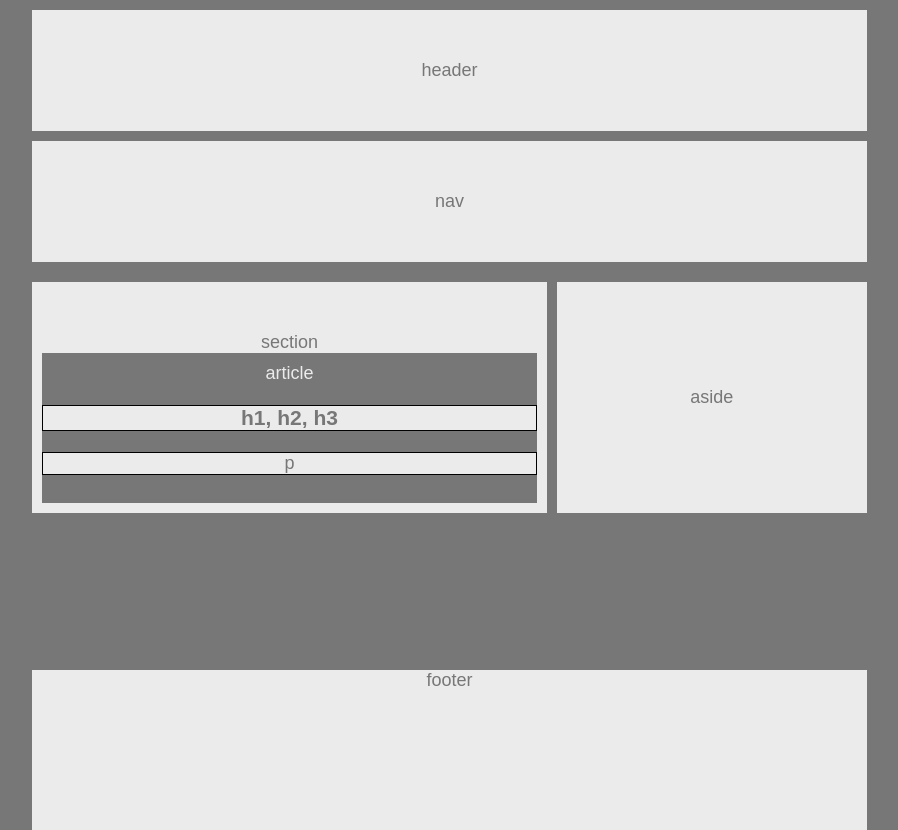
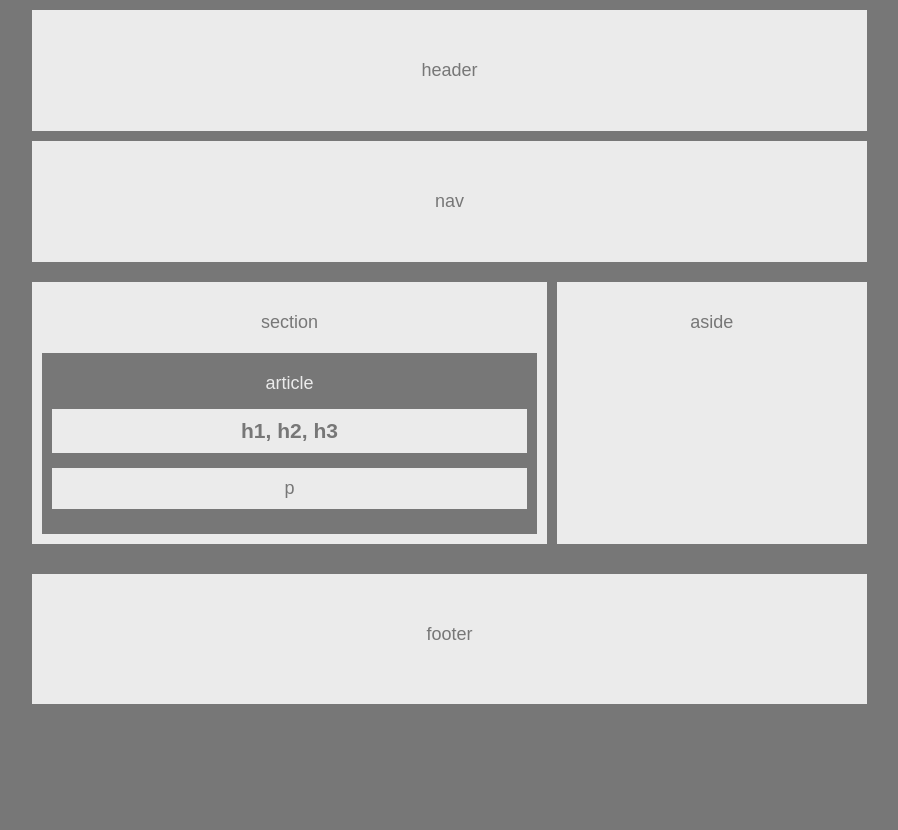
Before and after one commit to GrimbleLewis/HW-Wireframe, a plain HTML site: page index.html in a window 1280 px wide. Shown: the whole page, without its empty margins (93-991 px from the left). Drawn offline with Linux system fonts and the light colour scheme.

Commit message:
finished hw-wireframe

```diff
--- a/index.html
+++ b/index.html
@@ -17,7 +17,7 @@
     <nav>
         nav
     </nav>
-    <div class="section">
+    <div class="clearfix">
     <section>
         section
         <article>
--- a/style.css
+++ b/style.css
@@ -24,8 +24,9 @@ article {
     color: #ebebeb;
     background: #777;
     text-align: center;
-    padding-top: 10px;
-    padding-bottom: 10px;
+    margin-top: 20px;
+    padding-top: 20px;
+    padding-bottom: 15px;
 }
 
 h1, p, {
@@ -37,7 +38,8 @@ h3, p {
     text-align: center;
     background: #ebebeb;
     color: #777;
-    border: 1px solid black;
+    margin: 15px 10px 10px;
+    padding: 10px;
 }
 
 header {
@@ -58,7 +60,7 @@ nav {
 section {
     float: left;
     width: 495px;
-    padding-top: 50px;
+    padding-top: 30px;
     padding-bottom: 10px;
     padding-left: 10px;
     padding-right: 10px;
@@ -67,30 +69,29 @@ section {
 
 aside {
     float: left;
-    padding-top: 105px;
-    padding-bottom: 105px;
+    padding-top: 30px;
+    padding-bottom: 211px;
     padding-right: 133.3px;
     padding-left: 133.3px;
     width: auto;
     margin-left: 10px;
 }
 
-.section {
-    margin: 0 auto;
-    overflow: hidden;
-}
 #wrapper {
-    min-height: 80%;
+    height: auto;
     padding-bottom: 10px;
 }
+
 .clearfix::after {
-    content: “”;
+    content: "";
     display: block;
     clear: both;
+
  }
 
 .footer {
-    min-height: 20%;
+    min-height: 10%;
     overflow: auto;
     text-align: center;
+    padding-top: 50px;
 }
```
